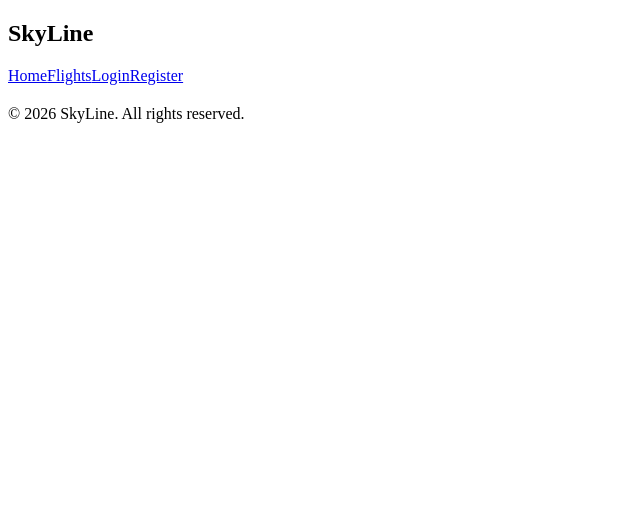
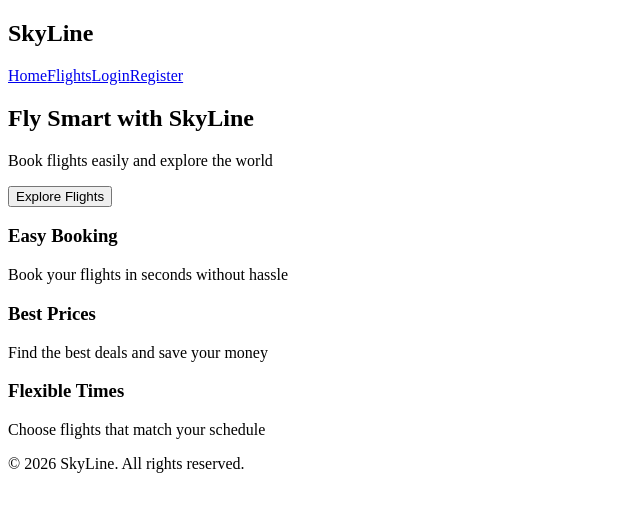
Before and after one commit to imryms/SkyLine, a React (Vite) app: page / in a window 1280 px wide. Shown: the top 512 px of the page, without its empty margins (0-640 px from the left). Built offline with nearby package versions, Linux system fonts and the light colour scheme; no server answers.

Commit message:
home and profile page

```diff
--- a/src/App.jsx
+++ b/src/App.jsx
@@ -6,12 +6,12 @@ import Home from './pages/Home'
 import Flights from './pages/Flights'
 import FlightDetails from './pages/FlightDetails'
 import Booking from './pages/Booking'
-import MyBookings from './pages/Profile'
-import Login from './pages/Login'
-import Register from './pages/Register'
+import MyBookings from './pages/profilePages/Profile'
+import Login from './pages/authPages/Login'
+import Register from './pages/authPages/Register'
 import { useEffect, useState } from 'react'
 import { jwtDecode } from 'jwt-decode'
-import Profile from './pages/Profile'
+import Profile from './pages/profilePages/Profile'
 
 function App() {
   const [user, setUser]=useState(null)
@@ -44,7 +44,7 @@ function App() {
         <Route path="/" element={<Home />} />
         <Route path="/login" element={<Login setUser={setUser} />} />
         <Route path="/register" element={<Register setUser={setUser} />} />
-        <Route path="/bookings" element={<Profile />} />
+        <Route path="/profile" element={<Profile />} />
 
         <Route path="/flights" element={<Flights />} />
         <Route path="/flights/:id" element={<FlightDetails />} />
--- a/src/pages/Home.jsx
+++ b/src/pages/Home.jsx
@@ -1,7 +1,37 @@
+import { Link } from "react-router-dom"
 const Home = () => {
   return (
-    <h2></h2>
+    <div className="home">
 
+      <section className="hero">
+        <h1>Fly Smart with SkyLine</h1>
+        <p>Book flights easily and explore the world</p>
+        <Link to="/flights">
+        <button>Explore Flights</button>
+        </Link>
+      </section>
+
+      <section className="features">
+
+        <div className="featureCard">
+          <h3> Easy Booking</h3>
+          <p>Book your flights in seconds without hassle</p>
+        </div>
+
+        <div className="featureCard">
+          <h3> Best Prices</h3>
+          <p>Find the best deals and save your money</p>
+        </div>
+
+        <div className="featureCard">
+          <h3> Flexible Times</h3>
+          <p>Choose flights that match your schedule</p>
+        </div>
+
+      </section>
+
+    </div>
   )
 }
+
 export default Home
--- a/src/pages/Profile.jsx
+++ /dev/null
@@ -1,7 +0,0 @@
-const Profile = () => {
-  return (
-    <h2></h2>
-
-  )
-}
-export default Profile
--- /dev/null
+++ b/src/pages/profilePages/Profile.jsx
@@ -0,0 +1,38 @@
+import { useEffect, useState } from "react"
+import axios from "axios"
+const API_URL = import.meta.env.VITE_API_URL
+
+const Profile = () => {
+  const [user, setUser] = useState(null)
+
+  useEffect(()=> {
+    const getProfile = async () => {
+      try {
+        const token = localStorage.getItem("token")
+        const response = await axios.get(`${API_URL}/users/profile`,{
+          headers: {
+            Authorization:`Bareer ${token}`
+          }
+        })
+        setUser(response.data.user)
+
+      } catch (error) {
+        console.log(error)
+
+      }
+    }
+    getProfile()
+  }, [])
+  if (!user) return <h2 className="Loading">Loading</h2>
+  return (
+    <div className="profile">
+      <h2>My Profile</h2>
+      <p><strong>Name:</strong>  {user.fullName}</p>
+      <p><strong>Email:</strong>  {user.email}</p>
+      <p><strong>Phone:</strong>  {user.phoneNumber}</p>
+
+    </div>
+
+  )
+}
+export default Profile
```
Also changed, not shown: src/pages/authPages/Login.jsx (renamed from src/pages/Login.jsx), src/pages/authPages/Register.jsx (renamed from src/pages/Register.jsx).
